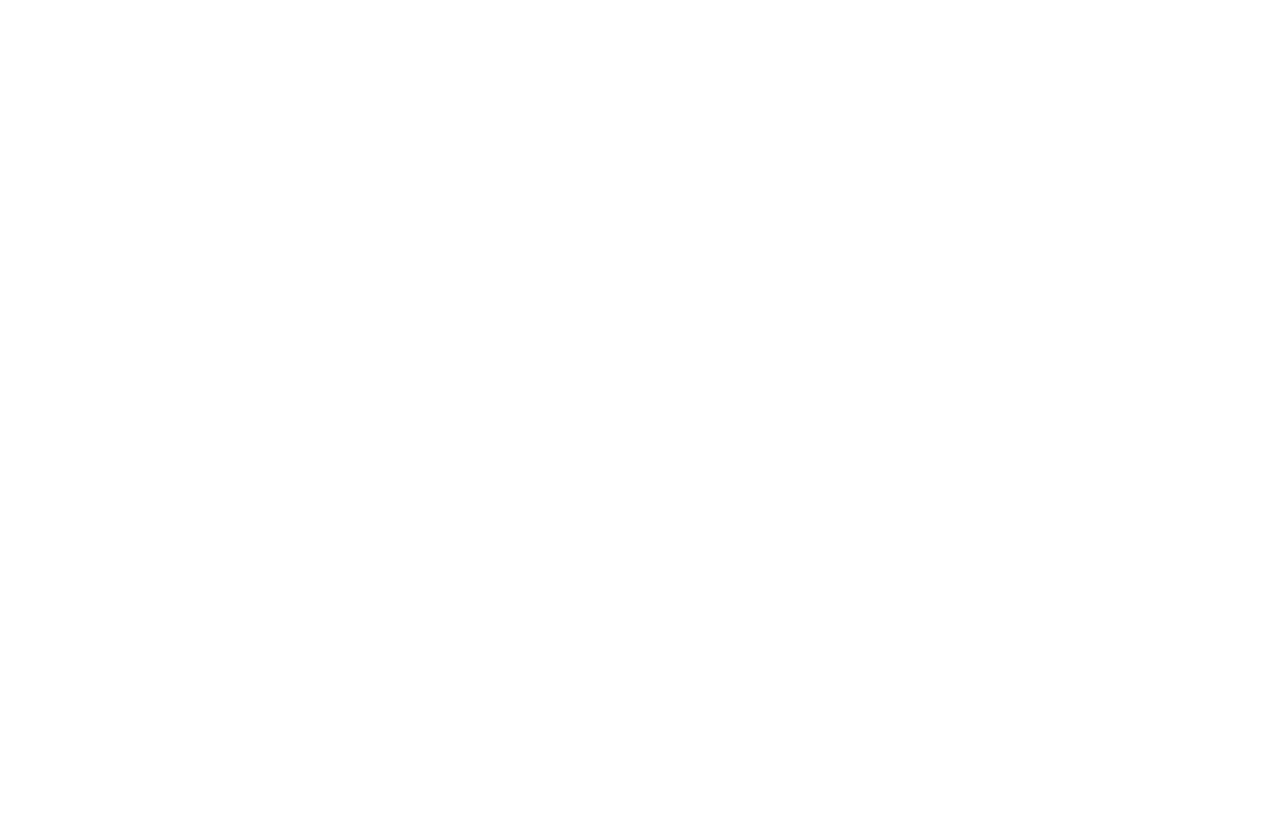
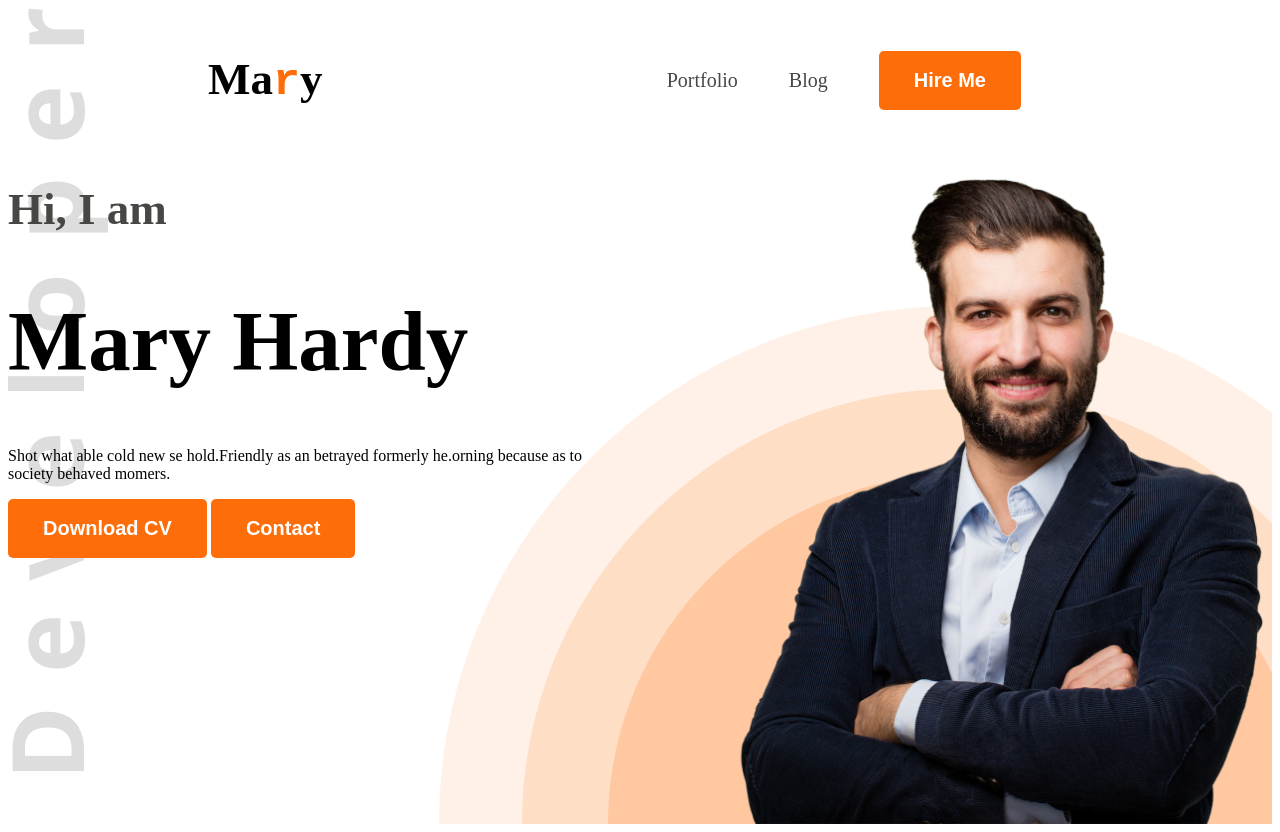
Before and after one commit to anim34mesh/web-dev-portfolio, a plain HTML site: page index.html in a window 1280 px wide. Before the commit the page ends 800 px from the top, so only its background shows below. Drawn offline with Linux system fonts and the light colour scheme.

Commit message:
added images file

```diff
--- a/index.html
+++ b/index.html
@@ -4,10 +4,40 @@
     <meta charset="UTF-8">
     <meta name="viewport" content="width=device-width, initial-scale=1.0">
     <title>web Developer portfolio</title>
+    <link rel="preconnect" href="https://fonts.googleapis.com">
+<link rel="preconnect" href="https://fonts.gstatic.com" crossorigin>
+<link href="https://fonts.googleapis.com/css2?family=Coming+Soon&display=swap" rel="stylesheet">
+    <link rel="stylesheet" href="styles/style.css">
 </head>
-<body>
-    <header></header>
-    <main></main>
+<body class=".coming-soon-regular">
+    <header class="header">
+        <nav >
+            <h3 class="nav-title">Ma<samp class="text-primary">r</samp>y</h3>
+            <ul>
+                <li><a class="dark2" href="">Portfolio</a></li>
+                <li><a class="dark2" href="">Blog</a></li>
+                <li><a  href=""><button class="btn-primary">Hire Me</button></a></li>
+
+            </ul>
+        </nav>
+        <div class="banner">
+            <div class="banner-content">
+                <h1 class="banner-greetings dark2">Hi, I am</h1>
+                <h1 class="banner-title">Mary Hardy</h1>
+                  <p class="banner-descripation">
+                     Shot what able cold new se hold.Friendly as an betrayed
+                     formerly he.orning because as to society behaved momers.
+                </p>
+            <button class="btn-primary">Download CV</button>
+            <button class="btn-primary">Contact</button>
+            </div>
+            <img class="banner-portfile-pic" src="images/hardy.png" alt="">
+        </div>
+
+    </header>
+    <main>
+
+    </main>
     <footer></footer>
 </body>
 </html>
--- /dev/null
+++ b/styles/style.css
@@ -0,0 +1,79 @@
+.coming-soon-regular {
+  font-family: "Open Sans",sans-serif;
+  font-optical-sizing: auto;
+  font-style: normal;
+  font-variation-settings:
+  "wdth" 100;
+}
+/* nav styles */
+ /*  header style */
+ .header{
+    background-image: url(../images/developer.png),url('../images/header_bg.png');
+    background-repeat: no-repeat;
+    background-position: top left, right bottom;
+ }
+nav{
+    display:flex;
+    align-items: center;
+    justify-content: space-between;
+    margin:0px 200px;
+
+}
+.nav-title{
+    font-weight: 800;
+    font-size: 45px;
+}
+/* shared style */
+.text-primary{
+    color:#FD6E0A;
+}
+nav ul{
+    display: flex;
+    align-items: center;
+
+
+}
+nav ul li{
+    list-style: none;
+    margin-right:51px;
+}
+nav li a{
+    text-decoration:none;
+    font-size: 20px;
+}
+.dark2{
+    color: #474744;
+
+}
+.btn-primary{
+    background-color:#FD6E0A;
+    font-size: 20px;
+    font-weight: bold;
+    color:white;
+   padding: 18px 35px;
+   border-radius: 5px;
+   border: none;
+}
+/* banner style */
+.banner-greetings{
+ font-size: 45px;
+ font-weight: 600;
+}
+.banner-title{
+    font-weight: bold;
+    font-size: 85px;
+
+}
+.banner-portfile-pic{
+    width: 580px;
+
+}
+.banner{
+    display: flex;
+    justify-content: space-between;
+    margin:0 35 0 230;
+}
+.banner-content{
+    max-width: 580px;
+
+}
```
